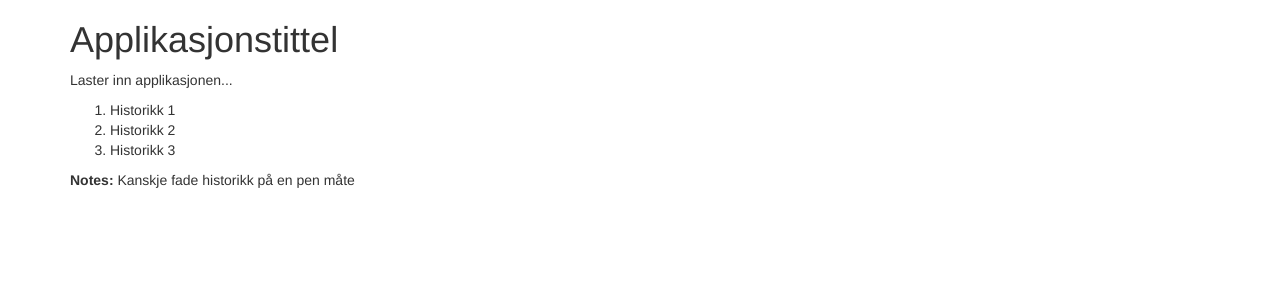
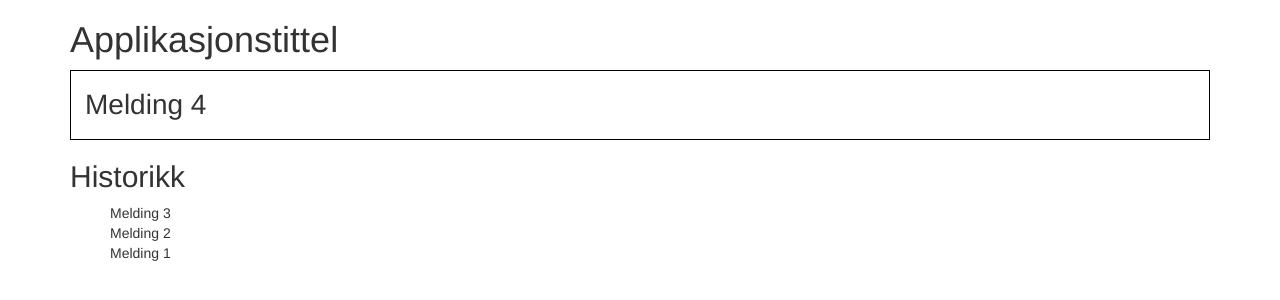
Before and after one commit to evenh/mmi-oblig3, a PHP site: page / in a window 1280 px wide. Shown: the top 300 px of the page. Run offline with PHP 8.4, Linux system fonts and the light colour scheme.

Commit message:
Implementert historikk

```diff
--- /dev/null
+++ b/css/mmi.css
@@ -0,0 +1,9 @@
+#message {
+	border: 1px solid black;
+	padding: 0.5em;
+	font-size: 2em;
+}
+
+#historikk {
+	list-style: none;
+}
--- a/index.php
+++ b/index.php
@@ -6,6 +6,7 @@
 	<meta name="viewport" content="width=device-width, initial-scale=1.0">
 	<!-- CSS -->
 	<link rel="stylesheet" href="css/bootstrap.min.css" media="screen">
+	<link rel="stylesheet" href="css/mmi.css" media="screen">
 	<!-- JS -->
 	<script src="js/jquery-1.10.2.min.js"></script>
 	<script src="js/app.js"></script>
@@ -14,12 +15,9 @@
 	<div class="container">
 	<h1>Applikasjonstittel</h1>
 	<p id="message">Laster inn applikasjonen...</p>
-	<ol>
-		<li>Historikk 1</li>
-		<li>Historikk 2</li>
-		<li>Historikk 3</li>
+	<h2>Historikk</h2>
+	<ol id="historikk">
 	</ol>
-	<p><strong>Notes:</strong> Kanskje fade historikk på en pen måte</p>
 </div>
 </body>
 </html>
--- a/js/app.js
+++ b/js/app.js
@@ -4,16 +4,24 @@
  */
 
 $(document).ready(function(){
-	var messageHolder = $("#message");
+	var messageHolder   = $("#message");
+	var historikkHolder = $("#historikk");
 	// Skru av caching
 	$.ajaxSetup({ cache: false });
 
 	// Sjekk etter nye meldinger hvert halve sekund
 	window.setInterval(function(){
+		// Hent data.json med ajax
 		$.get("data.json", function(data){
-			if(messageHolder.text() !== data.message){
-				$("#message").text(data.message);
-				console.log("Oppdaterte meldingen...");
+			// Hvis det er ny tekst i arrayet kontra tekstfeltets verdi
+			if(messageHolder.text() != data.messages[0]){
+				// Oppdater tekstfeltets tekst
+				messageHolder.text(data.messages[0]);
+				// Rens historikk, og loop gjennom resterende array
+				historikkHolder.html('');
+				for (var i=1;i<data.messages.length; i++){
+					historikkHolder.append('<li>'+data.messages[i]+'</li>');
+				}
 			}
 		});
 	}, 500);
```
Also changed, not shown: message.php (+27 -2 lines).
